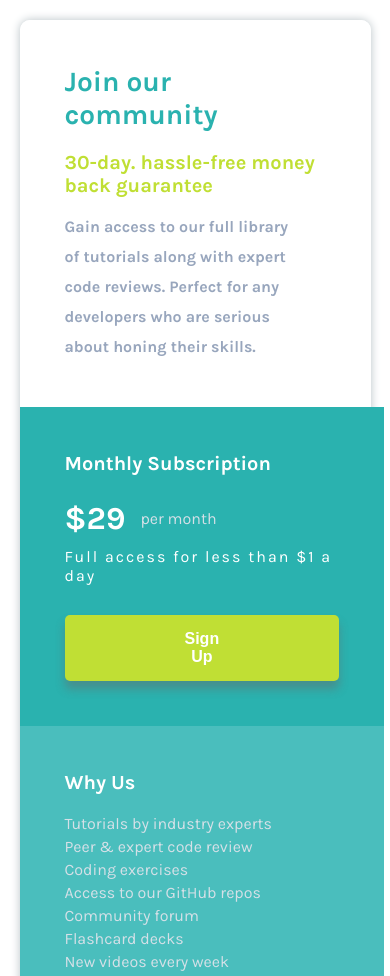
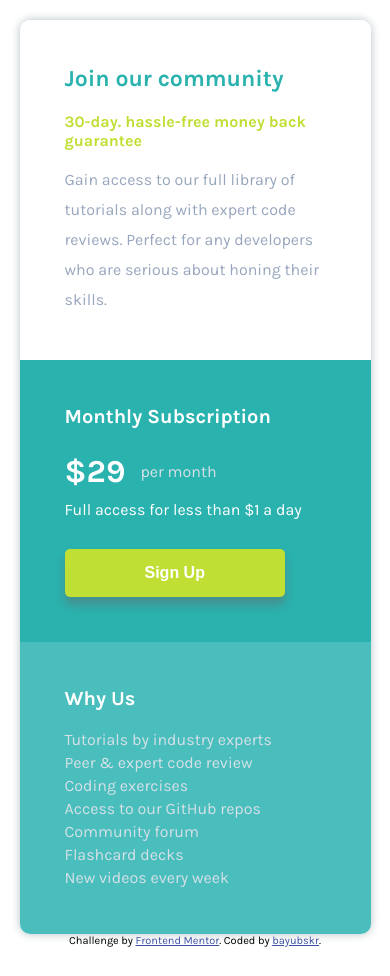
Before and after one commit to bayubskr/Single-price-grid-component-challenge, a plain HTML site: page index.html in a window 390 px wide. Shown: the top 976 px of the page. After the commit the page ends 947 px from the top, so only its background shows below. Drawn offline with Linux system fonts and the light colour scheme.

Commit message:
mengubah dan merapihkan  tampilan responsiv

```diff
--- a/style-index.css
+++ b/style-index.css
@@ -19,7 +19,7 @@ main {
 
 .container {
     border-radius: 10px;
-    width: 50%;
+    max-width: 43rem;
     display: flex;
     flex-direction: column;
     box-shadow: 0 0 10px #b8c2c6;
@@ -122,14 +122,24 @@ main {
     color: hsl(203, 27%, 87%);
 }
 
-@media (max-width: 33.25rem) {
+@media (max-width: 29.375rem) {
     .container {
         width: 90%;
         margin-top: 20px;
     }
 
+    .header h1 {
+        font-size: 23px;
+    }
+
+    .header h2 {
+        font-size: 16px;
+    }
+
     .header p {
-        margin-right: 23px;
+        margin-right: 0;
+        font-size: 16px;
+        font-weight: 500;
     }
 
     .bottom-item {
@@ -141,12 +151,8 @@ main {
         border-radius: 0;
     }
 
-    .left-item p {
-        letter-spacing: 2px;
-    }
-
     .left-item .btn {
-        padding: 15px 120px;
+        padding: 15px 80px;
     }
 
     .right-item {
```
